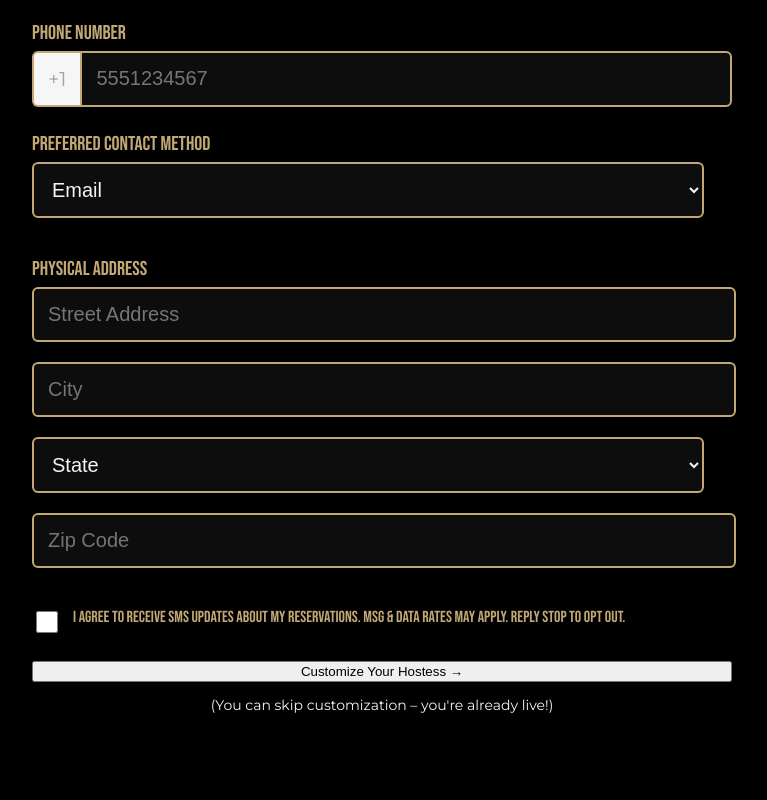
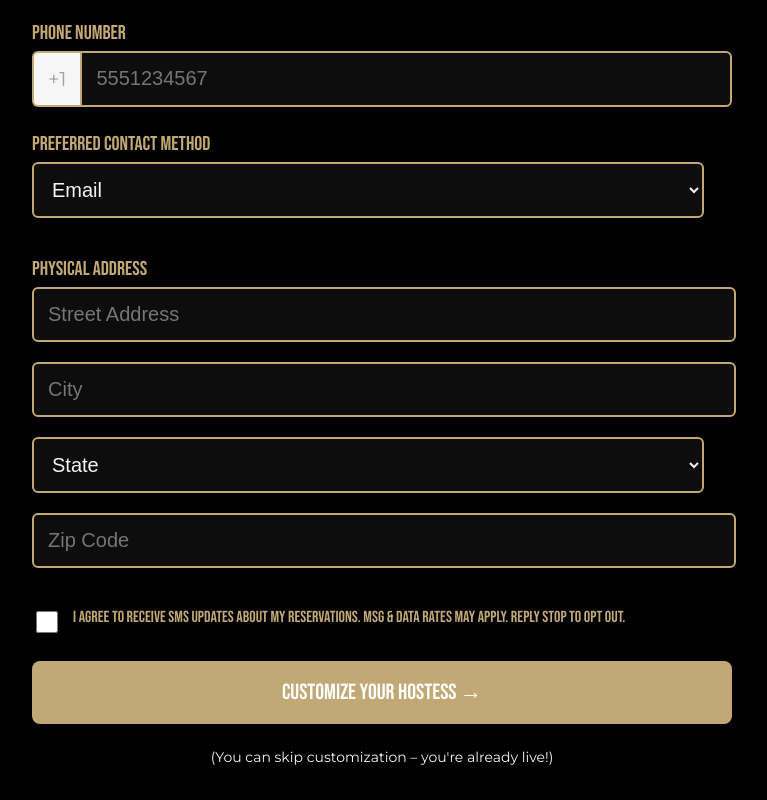
Before and after one commit to devin-parea/onboarding, a plain HTML site: page index.html in a window 1280 px wide. Shown: the part 748-1548 px from the top of the page, without its empty margins (258-1025 px from the left). Before the commit the page ends 1496 px from the top, so only its background shows below. Drawn offline with Linux system fonts and the light colour scheme.

Commit message:
Fix button class attribute syntax in index.html

```diff
--- a/index.html
+++ b/index.html
@@ -246,7 +246,7 @@
     </label>
 
     <!-- Submit -->
-    <button id="essentialsSubmit" type="submit" style="width:100%; class="btn"; background:#c1a875; color:#fff; padding:18px; border:none; border-radius:8px; font-size:22px; font-family:'Bebas Neue',sans-serif; cursor:pointer; margin-bottom:10px;">
+    <button id="essentialsSubmit" type="submit" style="width:100%; class=btn; background:#c1a875; color:#fff; padding:18px; border:none; border-radius:8px; font-size:22px; font-family:'Bebas Neue',sans-serif; cursor:pointer; margin-bottom:10px;">
       Customize Your Hostess →
     </button>
     <p style="text-align:center; font-size:14px; color:#f6f5f3;">(You can skip customization – you're already live!)</p>
```
